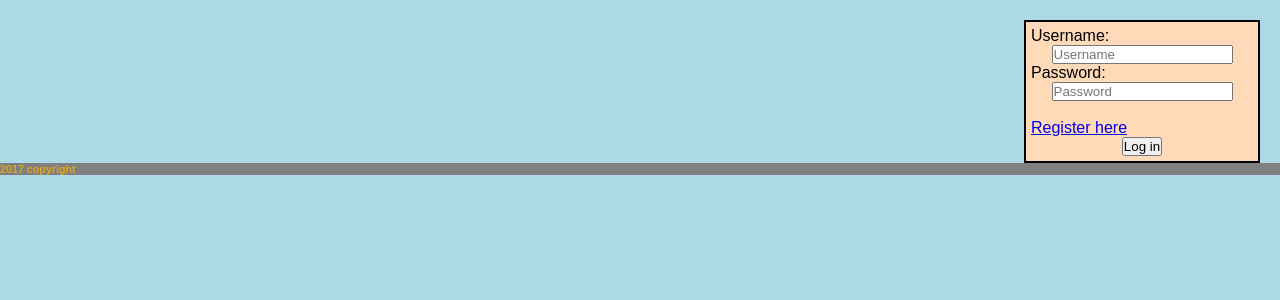
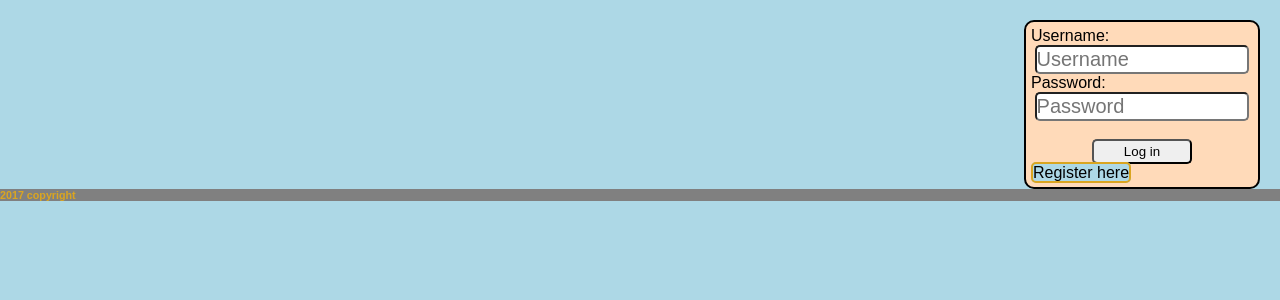
Before and after one commit to reesmees/cms_test, a PHP site: page / in a window 1280 px wide. Shown: the part 297-597 px from the top of the page. Run offline with PHP 8.4, Linux system fonts and the light colour scheme; data that the repository does not hold is empty.

Commit message:
Redigeret generalt design

```diff
--- a/css/styles.css
+++ b/css/styles.css
@@ -30,8 +30,11 @@ nav{
     margin-bottom: 20px;
 }
 
+ul{
+    list-style: none;
+}
+
 nav ul {
-    list-style: none;
     display: flex;
 }
 
@@ -62,6 +65,7 @@ article {
     padding: 20px;
     width: 80%;
     border: 2px dotted goldenrod;
+    border-radius: 10px;
 }
 
 article img {
@@ -88,15 +92,31 @@ aside div.login {
     border: 2px solid black;
     background-color: peachpuff;
     padding: 5px;
+    border-radius: 10px;
 }
 
-div.login input, div.login button {
-    display: block;
+div.login *{
     margin: auto;
 }
 
-div.login p {
-    text-align: center;
+div.login a {
+    text-decoration: none;
+    color: black;
+    background-color: lightblue;
+    border: 2px goldenrod solid;
+    border-radius: 5px;
+}
+
+input {
+    display: block;
+    width: 100px;
+    height: 25px;
+    border-radius: 5px;
+}
+
+input:not([type="submit"]) {
+    font-size: 20px;
+    width: 95%;
 }
 
 footer {
@@ -104,3 +124,11 @@ footer {
     color: goldenrod;
     grid-column: 1/3;
 }
+
+form.register {
+    padding: 25px;
+}
+
+form.register * {
+    margin-bottom: 5px;
+}
--- a/index.php
+++ b/index.php
@@ -63,8 +63,8 @@
                         <label for="pass">Password:</label>
                         <input type="password" id="pass" name="formPassword" placeholder="Password">
                         <br>
+                        <input type="submit" value="Log in">
                         <a href="register.php">Register here</a>
-                        <input type="submit" value="Log in">
                     </form>
                     <?php
                 }
--- a/register.php
+++ b/register.php
@@ -1,13 +1,14 @@
 <!DOCTYPE html>
 <html lang="en">
 <head>
+    <link href="css/styles.css" rel="stylesheet">
     <meta charset="UTF-8">
     <meta name="viewport" content="width=device-width, initial-scale=1.0">
     <meta http-equiv="X-UA-Compatible" content="ie=edge">
     <title>Register as a new user</title>
 </head>
 <body>
-    <form action="<?php echo $_SERVER['PHP_SELF']; ?>" method="post">
+    <form action="<?php echo $_SERVER['PHP_SELF']; ?>" method="post" class="register">
         <ul>
             <li><label for="username">Enter username: <span class="required">*</span></label>
                 <input type="text" name="username" placeholder="Enter username here" />
@@ -19,6 +20,7 @@
                 <input type="password" name="password2" placeholder="Confirm password here" />
             </li>
             <li>
+                <br>
                 <input type="submit" value="Register" />
             </li>
         </ul>
```
